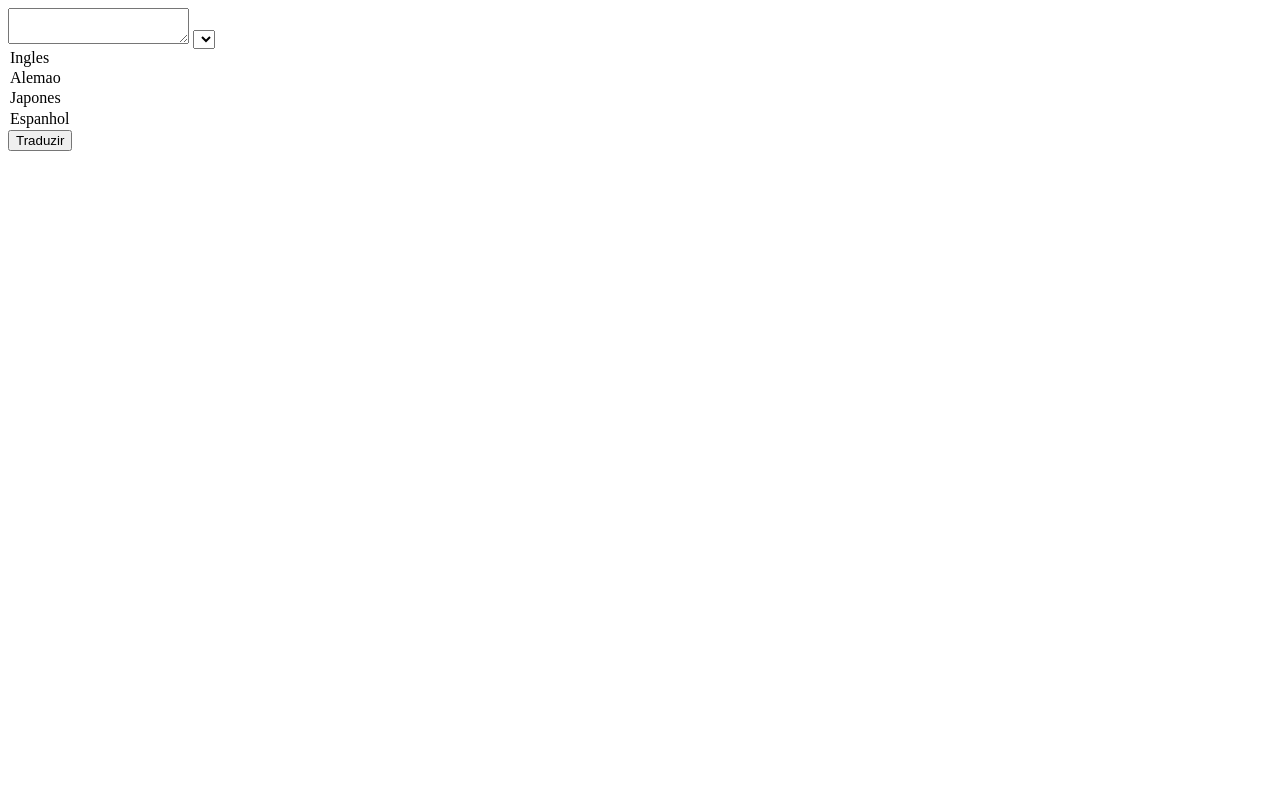
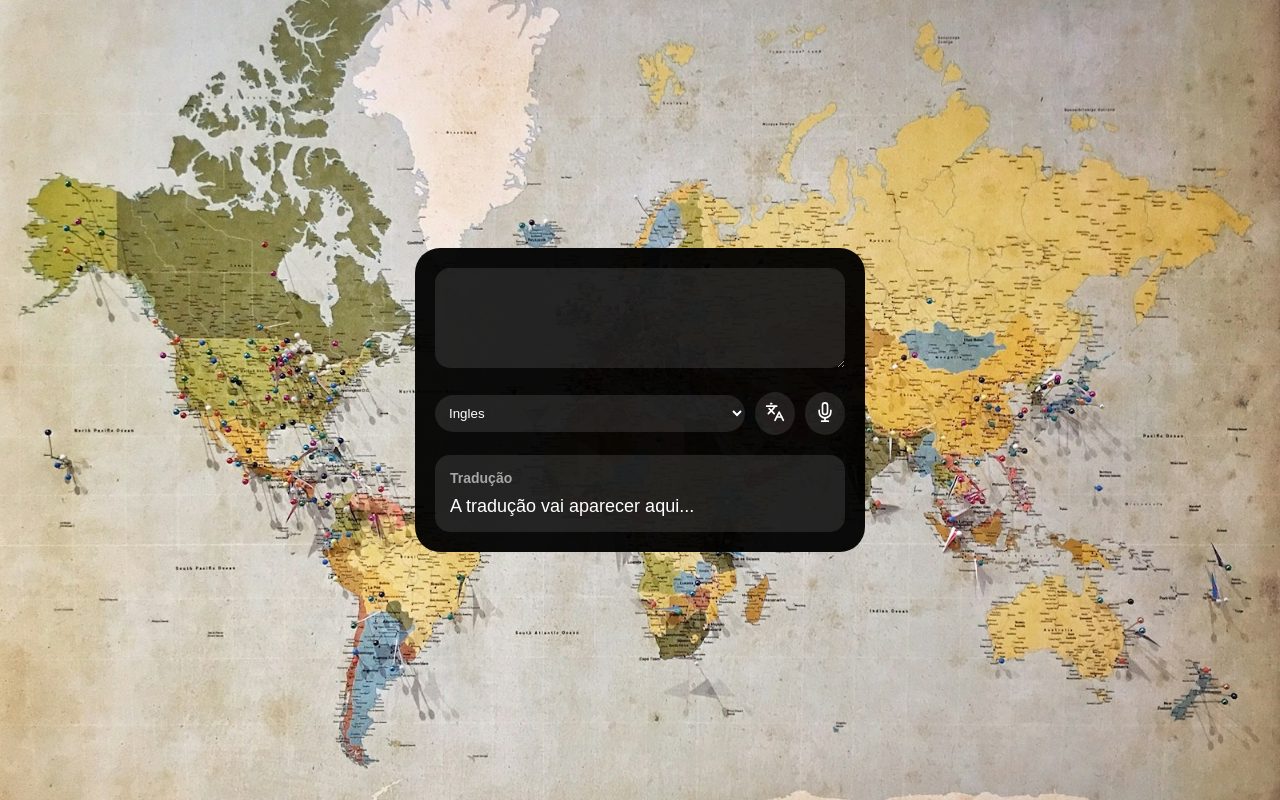
Before and after one commit to ThiagoMoreiraF/Projeto_DevCLub_Tradutor, a plain HTML site: page index.html in a window 1280 px wide. Drawn offline with Linux system fonts and the light colour scheme.

Commit message:
aplicado o css e ajustes no html

```diff
--- a/index.html
+++ b/index.html
@@ -1,19 +1,36 @@
 <!DOCTYPE html>
 <html lang="en">
+
 <head>
     <meta charset="UTF-8">
     <meta name="viewport" content="width=device-width, initial-scale=1.0">
     <title>Tradutor Devclub</title>
+    <link rel="stylesheet" href="./styles.css">
 </head>
+
 <body>
-    <textarea name="" id=""></textarea>
-    <select name="" id=""></select>
-        <option value="">Ingles</option>
-        <option value="">Alemao</option>
-        <option value="">Japones</option>
-        <option value="">Espanhol</option>
+    <div class="caixa-maior">
+        <textarea class="input-texto"></textarea>
+        <div class="controle">
+            <select class="idioma">
+                <option>Ingles</option>
+                <option>Alemao</option>
+                <option>Japones</option>
+                <option>Espanhol</option>
+            </select>
 
-    <button>Traduzir</button>
+
+            <button><img src="./img/traduzir.svg" alt=""></button>
+            <button><img src="./img/microfone.svg" alt=""></button>
+        </div>
+        <div class="resultado">
+            <h3 class="titulo-traducao">Tradução</h3>
+            <p class="traducao">A tradução vai aparecer aqui...</p>
+        </div>
+    </div>
+
+
 
 </body>
+
 </html>
--- /dev/null
+++ b/styles.css
@@ -0,0 +1,92 @@
+* {
+    margin: 0;
+    padding: 0;
+    box-sizing: border-box;
+    font-family: Arial, Helvetica, sans-serif;
+}
+
+body {
+   background-image: url("img/mapa.jpg");
+   background-size: cover;
+   background-position: center;
+   height: 100vh;
+
+   display: flex;
+   align-items: center;
+   justify-content: center;
+}
+
+.caixa-maior {
+    background-color: #000000f2;
+    width: 450px;
+    border-radius: 25px;
+    padding: 20px;
+
+
+}
+
+.input-texto {
+    width: 100%;
+    height: 100px;
+    border: none;
+    outline: none;
+    background-color: #ffffff1a;
+    border-radius: 15px;
+    color: #ffffff;
+    font-size: 16px;
+    padding: 15px;
+
+}
+
+.idioma {
+    width: 100%;
+    border: none;
+    border-radius: 20px;
+    outline: none;
+    padding: 10px;
+    background-color: #ffffff1a;
+    color: #ffffff;
+}
+
+option {
+    background-color: #ffffff1a;
+    color: rgb(255, 255, 255);
+    background: black;
+
+}
+
+button {
+    border: none;
+    padding: 10px;
+    background-color: #ffffff1a;
+    border-radius: 50%;
+    cursor: pointer;
+
+}
+
+.controle {
+    display: flex;
+    align-items: center;
+    margin-top: 20px;
+    gap: 10px;
+    margin-top: 20px;
+    margin-bottom: 20px;
+}
+
+.resultado {
+  padding: 15px;
+  background-color: #ffffff1a;
+  border-radius: 15px;
+
+}
+
+.titulo-traducao {
+    color: #ffffff99;
+    font-size: 14px;
+    margin-bottom: 10px;
+}
+
+.traducao {
+    color: #ffffff;
+    font-size: 18px;
+}
```
Also changed, not shown: img/mapa.jpg (added), img/microfone.svg (added), img/traduzir.svg (added).
